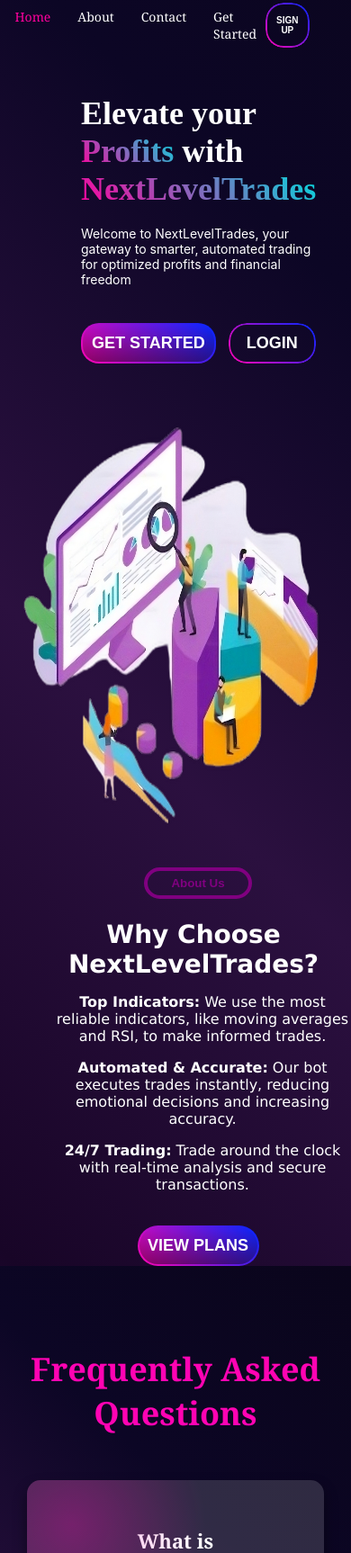
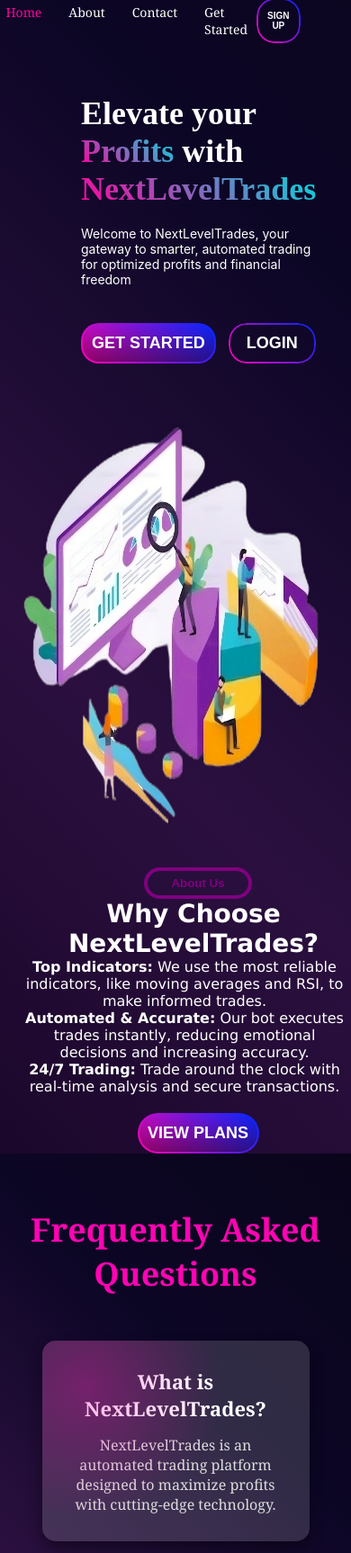
Before and after one commit to KaranYadav28/nextleveltrades-heroku, a Flask app: page / in a window 390 px wide. Shown: the top 1726 px of the page at 90% size. Run offline with Flask 3, Linux system fonts and the light colour scheme.

Commit message:
Update styles.css

```diff
--- a/static/styles.css
+++ b/static/styles.css
@@ -513,7 +513,15 @@ body {
 }
 /* Responsive Styles */
 
+/* Responsive Styles */
+
 /* Mobile-first approach */
+* {
+    margin: 0;
+    padding: 0;
+    box-sizing: border-box;
+}
+
 @media (max-width: 1200px) {
     .welcome-left h1 {
         font-size: 80px;
@@ -526,6 +534,7 @@ body {
     }
     .welcome-right img {
         width: 400px;
+        height: auto;
     }
 }
 
@@ -535,6 +544,7 @@ body {
     }
     .welcome-right img {
         width: 350px;
+        height: auto;
     }
 }
 
@@ -551,6 +561,7 @@ body {
     }
     .welcome-right img {
         width: 320px;
+        height: auto;
     }
     .welcome {
         height: 70vh;
```
